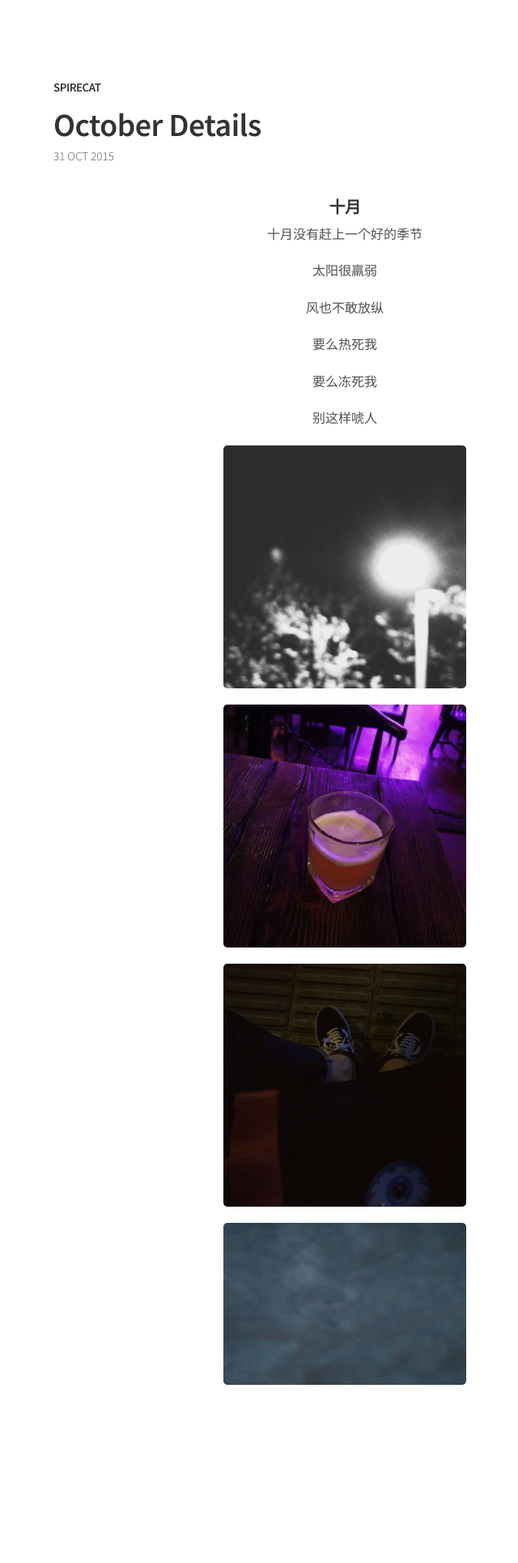
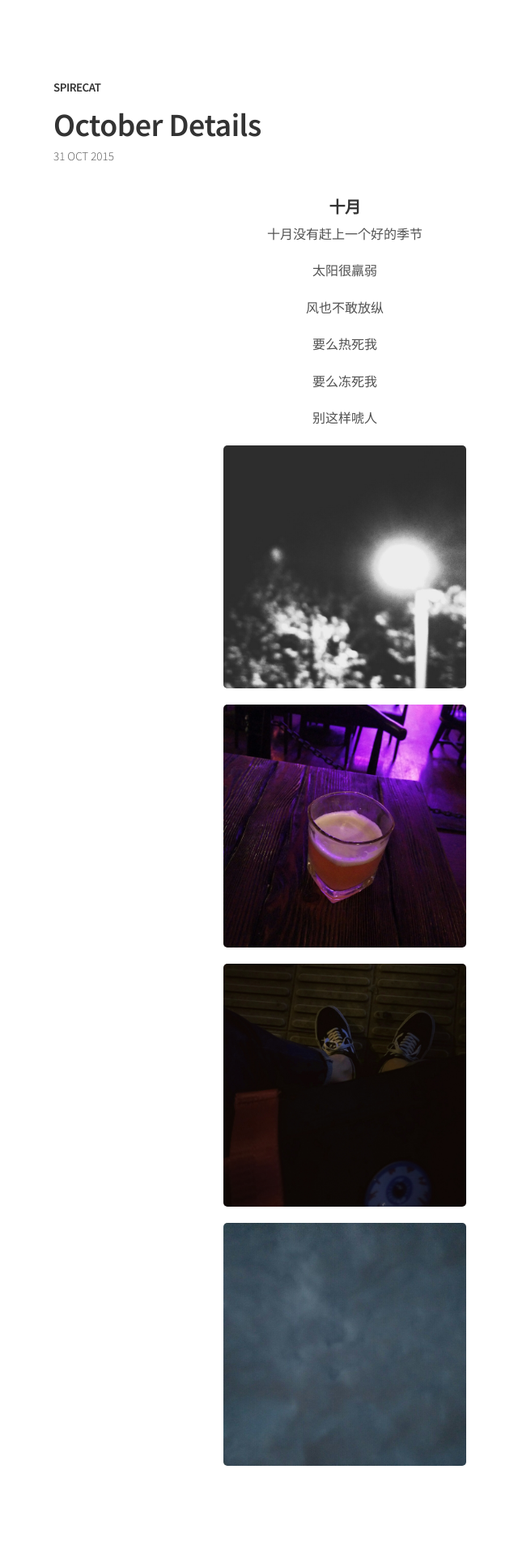
Before and after one commit to SpireCat/spirecat.github.io, a Jekyll site: the page built from _posts/2015-10-31-october-details.md, in a window 1280 px wide. Shown: the whole page at 81% size, without its empty margins (214-854 px from the left). Built offline with Jekyll 4.4.1, drawn with Linux system fonts in a browser that asks for light colours; Markdown is read by kramdown in place of the engine named in the settings; before the commit the page ends 1830 px from its top, so only the background shows below that.

Commit message:
r11121001

```diff
--- a/_posts/2015-10-31-october-details.md
+++ b/_posts/2015-10-31-october-details.md
@@ -11,4 +11,4 @@ title: October Details
 <p align="center"><img src="/image/oc1.jpg" width="300" height="300"></p>
 <p align="center"><img src="/image/oc2.jpg" width="300" height="300"></p>
 <p align="center"><img src="/image/oc3.jpg" width="300" height="300"></p>
-<p align="center"><img src="/image/oc4.jpg" width="300" height="200"></p>
+<p align="center"><img src="/image/oc4.jpg" width="300" height="300"></p>
```
